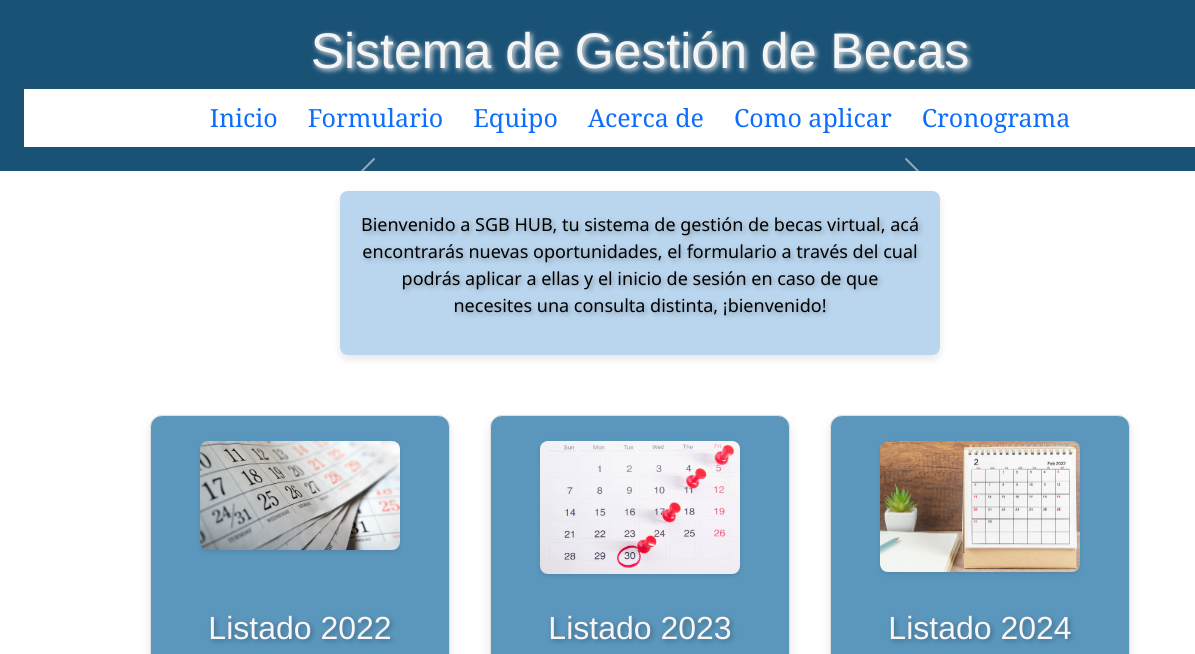
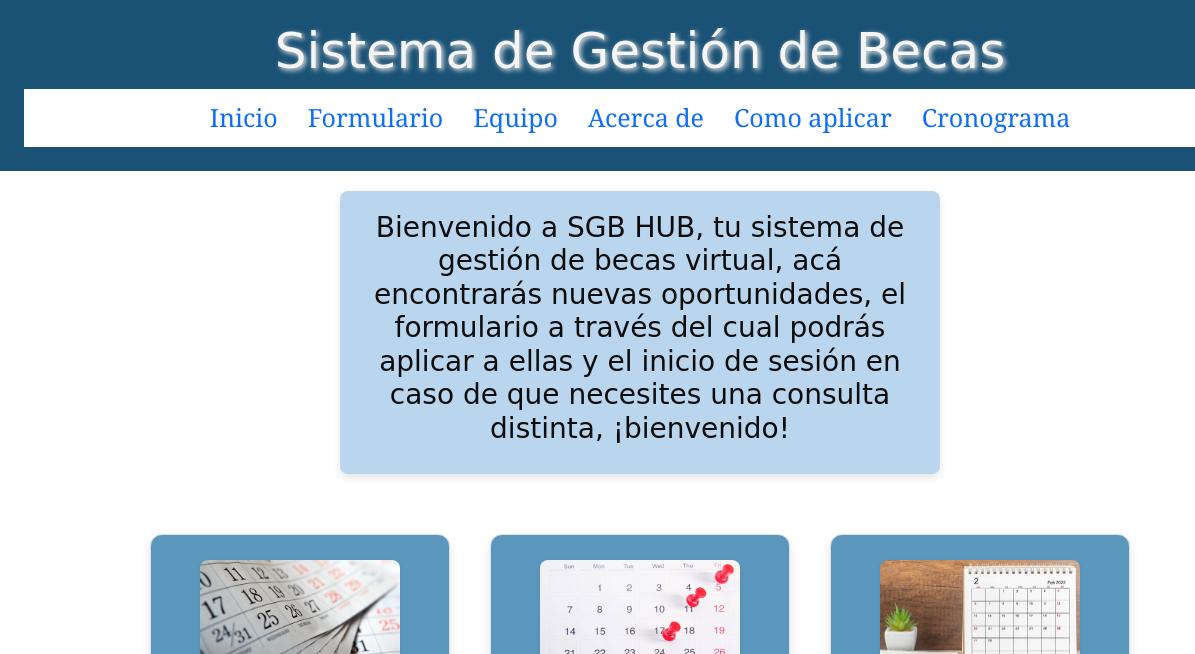
Before and after one commit to vastrocode72/pi_web1, a website: page index.html in a window 1280 px wide. Shown: the part 113-767 px from the top of the page, 0-1195 px from the left. Drawn offline with nearby package versions, Linux system fonts and the light colour scheme; a web font is replaced by a local one.

Commit message:
armonization styles beggining, banner removed

```diff
--- a/assets/css/style.css
+++ b/assets/css/style.css
@@ -1,3 +1,6 @@
+@import url('https://fonts.googleapis.com/css2?family=Lobster&family=Roboto+Slab:wght@100..900&family=Story+Script&display=swap');
+
+
 /* --------------------
 VARIABLES GLOBALES (colores, fuentes)
 -------------------- */
@@ -15,8 +18,9 @@ VARIABLES GLOBALES (colores, fuentes)
   --color-text-dark: #1A1A1A;
   --color-text-light: #EEEEEE;
 
-  --font-body: 'Roboto', sans-serif;
-  --font-heading: 'Merriweather', serif;
+  --font-body: 'Roboto Slab', serif;
+  --font-heading: 'story script', cursive;
+  --font-footer: 'lobster', cursive;
 }
 
 
@@ -25,7 +29,7 @@ ESTILOS BASE (body, tipografías generales)
 -------------------- */
 
 body {
-    font-family: 'Segoe UI', sans-serif;
+    font-family: var(--font-body);
     background-color: #F8F8F8;
     margin: 0;
     padding: 0;
@@ -37,15 +41,13 @@ body {
 ENCABEZADOS (h1, h2 selector especial #h2)
 -------------------- */
 
-h1 {
+h1, h2, h3{
     font-size: 50px;
-    font-family:'Franklin Gothic Medium', 'Arial Narrow', Arial, sans-serif;
+    font-family: var(--font-heading)
+
 }
 
-#h2 {
-    text-align: center;
-    color: white;
-}
+
 
 
 /* --------------------
@@ -1047,6 +1049,6 @@ WELCOME / CONTAINER SENTENCIAS FINALES
     flex-direction: column;
     align-items: center;
     font-size: large;
-    position: relative; /* o absolute, fixed, etc. */
+    position: relative;
     z-index: 90;
 }
--- a/index.html
+++ b/index.html
@@ -27,7 +27,7 @@
 
 
      <!-- El azul -->
-        <header class="header">
+    <header class="header">
             <h1 class="titulo1">Sistema de Gestión de Becas</h1>
 
                 <nav>
@@ -40,27 +40,17 @@
                         <li><a href="pages/cronograma.html">Cronograma</a></li>
                     </ul>
                 </nav>
-        </header>
+    </header>
+
+
+
+    <!-- Carrusel-->
+    <div class="">
     </div>
-
-<div class="carousel-container">
-    <div id="carouselExampleInterval" class="carousel slide" data-bs-ride="carousel">
-        <div class="carousel-inner">
-            </div>
-        <button class="carousel-control-prev" type="button" data-bs-target="#carouselExampleInterval" data-bs-slide="prev">
-            <span class="carousel-control-prev-icon" aria-hidden="true"></span>
-            <span class="visually-hidden">Anterior</span>
-        </button>
-        <button class="carousel-control-next" type="button" data-bs-target="#carouselExampleInterval" data-bs-slide="next">
-            <span class="carousel-control-next-icon" aria-hidden="true"></span>
-            <span class="visually-hidden">Siguiente</span>
-        </button>
-    </div>
-</div>
 
   <!-- Mensaje bienvenida -->
     <div class="welcome-container">
-        <p>Bienvenido a SGB HUB, tu sistema de gestión de becas virtual, acá encontrarás nuevas oportunidades, el formulario a través del cual podrás aplicar a ellas y el inicio de sesión en caso de que necesites una consulta distinta, ¡bienvenido!</p>
+        <h3>Bienvenido a SGB HUB, tu sistema de gestión de becas virtual, acá encontrarás nuevas oportunidades, el formulario a través del cual podrás aplicar a ellas y el inicio de sesión en caso de que necesites una consulta distinta, ¡bienvenido!</h3>
     </div>
 
    <!-- Tarjetas -->
```
